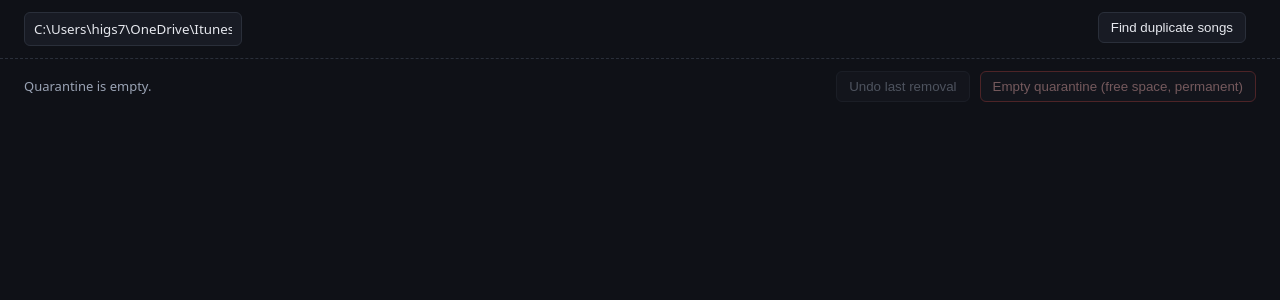
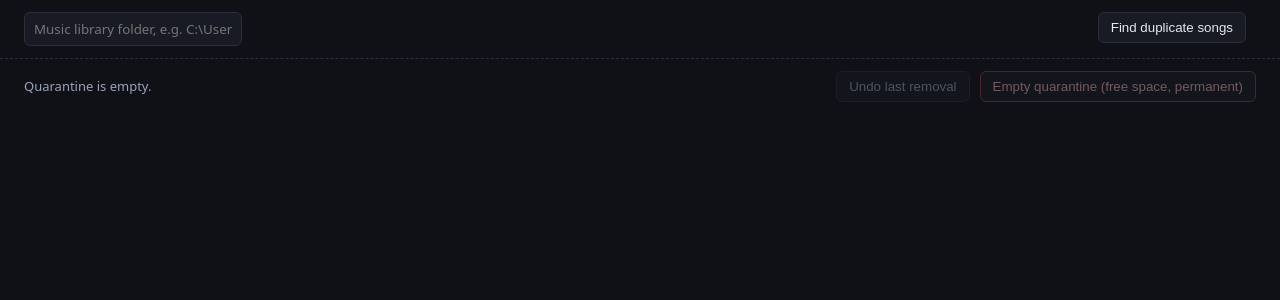
Before and after one commit to shigsdev/plex-renamer, a Flask app: page /music in a window 1280 px wide. Shown: the part 98-398 px from the top of the page. Run offline with Flask 3, Linux system fonts and the light colour scheme.

Commit message:
chore: remove personal path and boot.log before going public (#3)
The Music Duplicates page hard-coded the author's own library path as
the folder default. It now pre-fills from an optional MUSIC_DIR setting
in .env (blank otherwise), so personal paths stay local. Also drops the
committed boot.log (stray Flask dev-server output) and ignores it.

Co-authored-by: Claude Opus 5.5 <noreply@anthropic.com>

```diff
--- a/app.py
+++ b/app.py
@@ -51,7 +51,13 @@ def dedupe_page():
 
 @app.get("/music")
 def music_page():
-    return render_template("music.html", quarantine=quarantine.quarantine_stats())
+    # MUSIC_DIR (optional, from .env) pre-fills the folder box so a personal
+    # library path never has to live in the template.
+    return render_template(
+        "music.html",
+        quarantine=quarantine.quarantine_stats(),
+        music_dir=os.environ.get("MUSIC_DIR", ""),
+    )
 
 
 @app.post("/api/music/scan")
--- a/templates/music.html
+++ b/templates/music.html
@@ -17,7 +17,7 @@
 
   <section class="bar">
     <div class="picker">
-      <input type="text" id="dir" value="C:\Users\higs7\OneDrive\Itunes\Music"
+      <input type="text" id="dir" value="{{ music_dir }}"
              placeholder="Music library folder, e.g. C:\Users\you\OneDrive\Itunes\Music">
     </div>
     <div class="bar-side">
```
Also changed, not shown: tests/test_app.py (+12 -0 lines), README.md, 2 other files.
